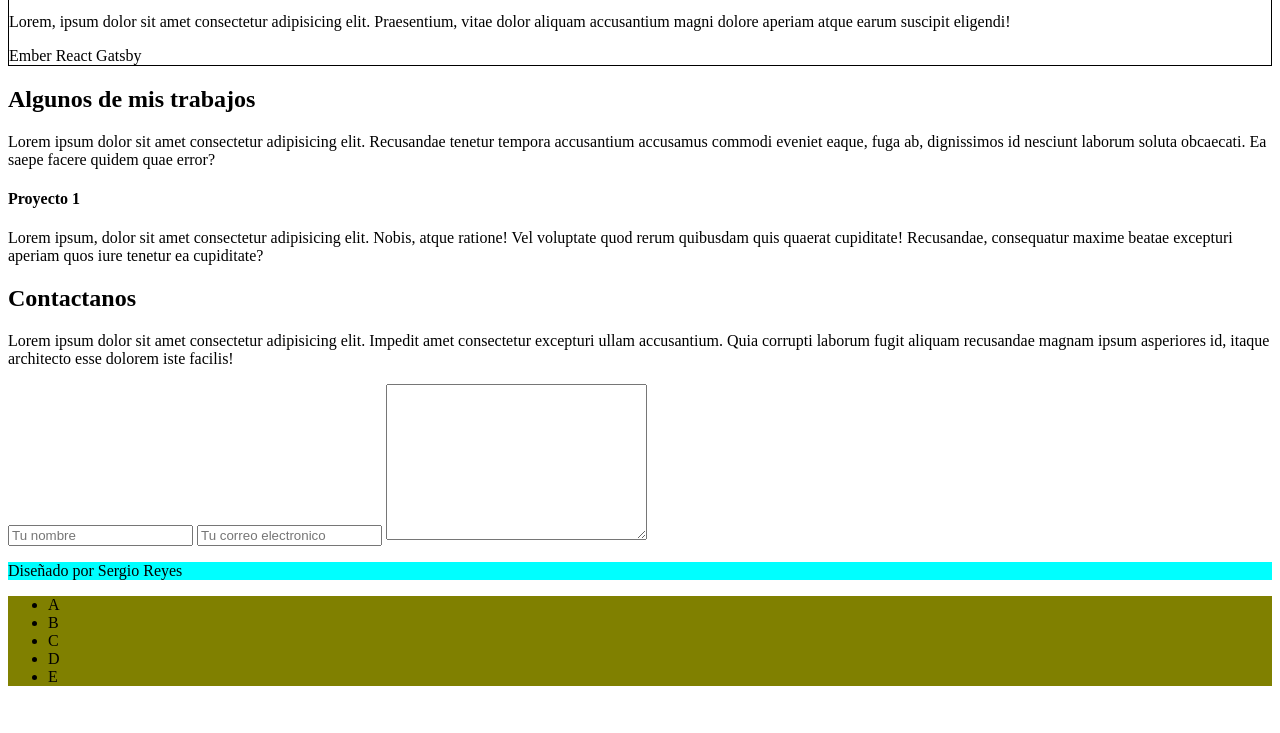
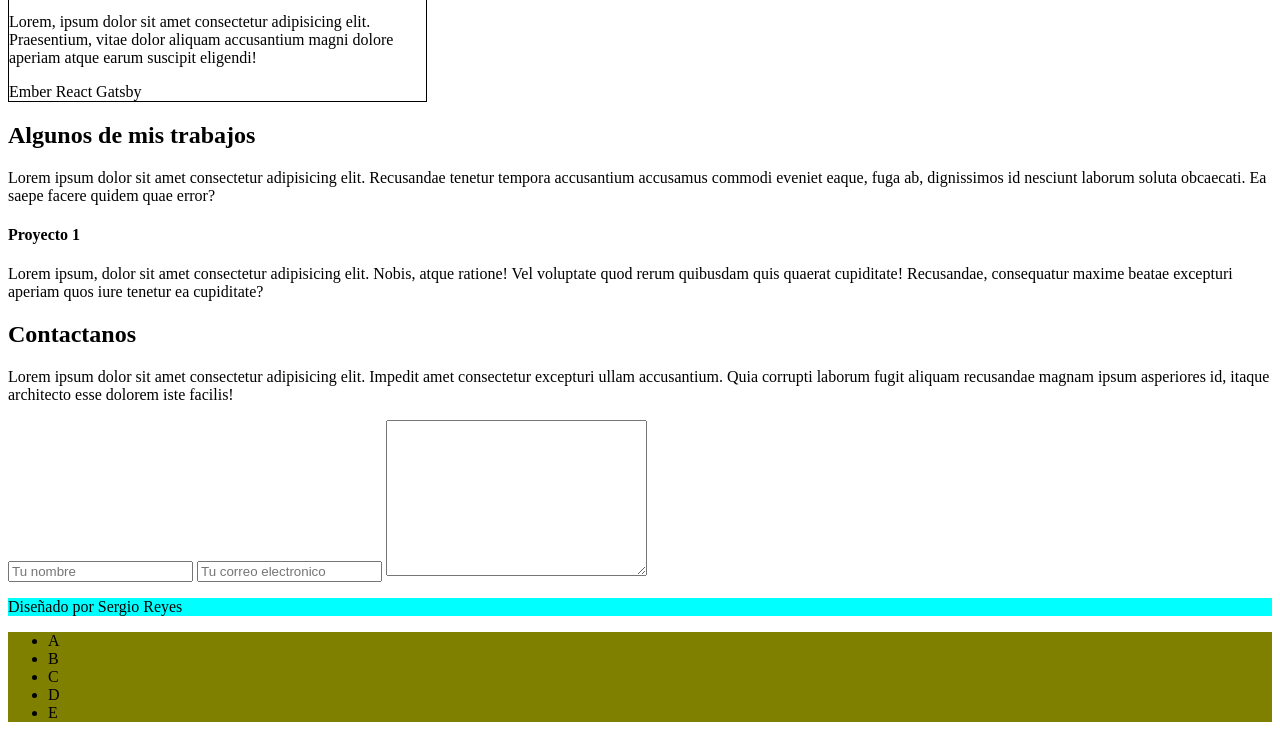
Before and after one commit to SergioReyesG/Portafolio, a plain HTML site: page portafolio/index.html in a window 1280 px wide. Shown: the part 1223-1956 px from the top of the page. Before the commit the page ends 1925 px from the top, so only its background shows below. Drawn offline with Linux system fonts and the light colour scheme.

Commit message:
Linea nueva

```diff
--- a/portafolio/index.html
+++ b/portafolio/index.html
@@ -53,7 +53,7 @@
         <h2>Habilidades</h2>
         <p>Lorem ipsum dolor sit amet consectetur adipisicing elit. Porro commodi dolor in rem beatae. Dolor quod veniam aperiam, totam nostrum harum deleniti cumque autem officiis, quisquam sit laudantium molestiae alias.
         </p>
-        <div style="border: 1px solid #000;"> <div> <img src="https://upload.wikimedia.org/wikipedia/commons/thumb/1/18/ISO_C%2B%2B_Logo.svg/1200px-ISO_C%2B%2B_Logo.svg.png" alt="C++" height="25px"> <h4>Javascript</h4> <span>* 6 años</span> </div> <div> <p>Lorem, ipsum dolor sit amet consectetur adipisicing elit. Praesentium, vitae dolor aliquam accusantium magni dolore aperiam atque earum suscipit eligendi!</p> </div> <div> <span>Ember</span> <span>React</span> <span>Gatsby</span> </div> </div>
+        <div style="border: 1px solid #000; width: 33%;"> <div> <img src="https://upload.wikimedia.org/wikipedia/commons/thumb/1/18/ISO_C%2B%2B_Logo.svg/1200px-ISO_C%2B%2B_Logo.svg.png" alt="C++" height="25px"> <h4>Javascript</h4> <span>* 6 años</span> </div> <div> <p>Lorem, ipsum dolor sit amet consectetur adipisicing elit. Praesentium, vitae dolor aliquam accusantium magni dolore aperiam atque earum suscipit eligendi!</p> </div> <div> <span>Ember</span> <span>React</span> <span>Gatsby</span> </div> </div>
     </section>
 
     <section>
```
